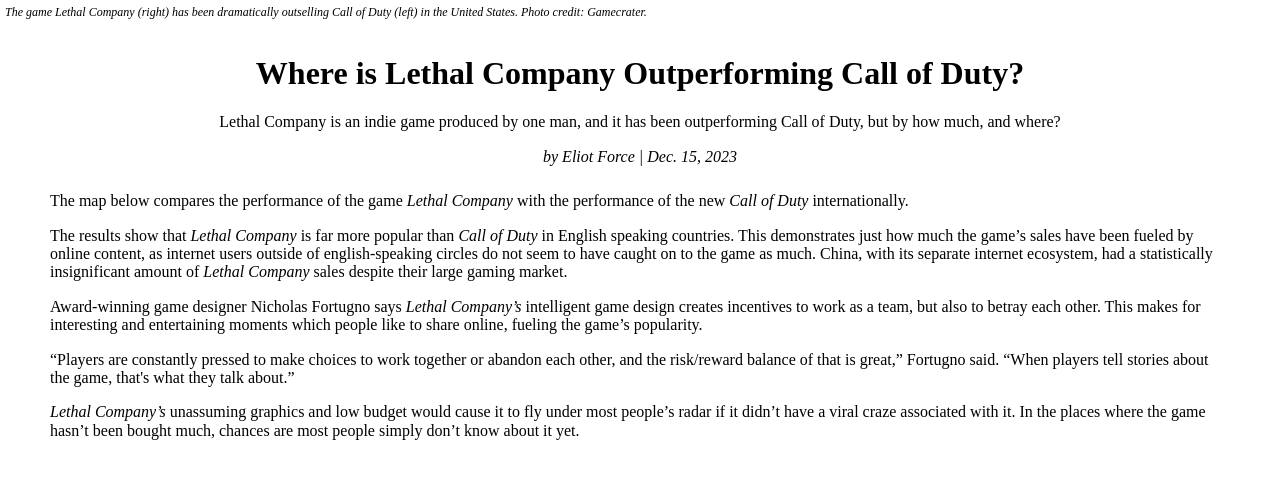
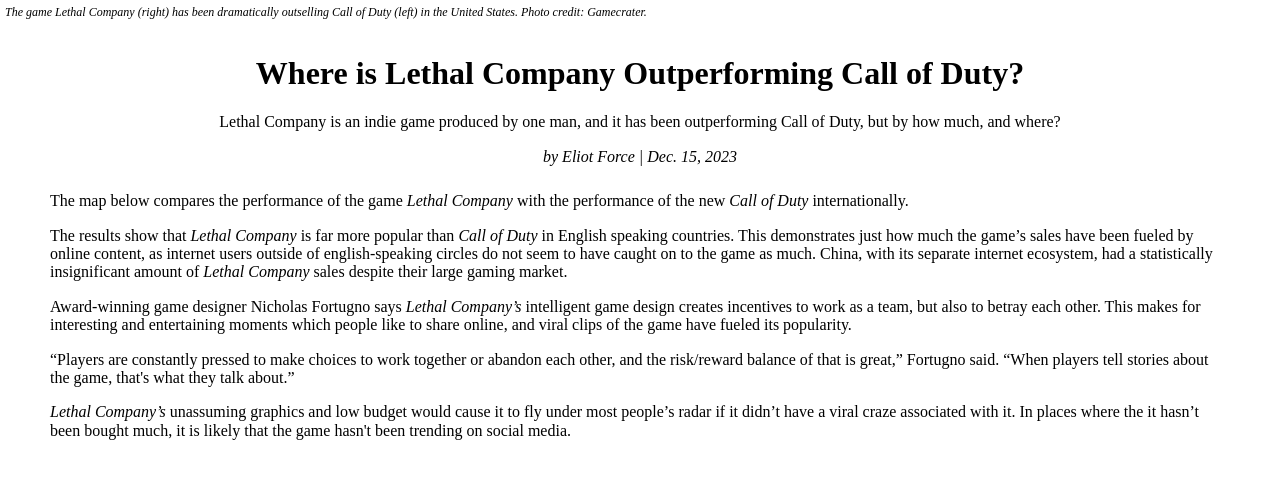
Before and after one commit to eforc3/map-project, a plain HTML site: page index.html in a window 1280 px wide. Shown: the part 726-1204 px from the top of the page. Drawn offline with nearby package versions, Linux system fonts and the light colour scheme; grey boxes are pictures that could not be loaded.

Commit message:
Update index.html

```diff
--- a/index.html
+++ b/index.html
@@ -45,11 +45,11 @@
 
 <p>The results show that <i>Lethal Company</i> is far more popular than <i>Call of Duty</i> in English speaking countries. This demonstrates just how much the game’s sales have been fueled by online content, as internet users outside of english-speaking circles do not seem to have caught on to the game as much. China, with its separate internet ecosystem, had a statistically insignificant amount of <i>Lethal Company</i> sales despite their large gaming market. </p>
 
-<p> Award-winning game designer Nicholas Fortugno says <i>Lethal Company’s</i> intelligent game design creates incentives to work as a team, but also to betray each other. This makes for interesting and entertaining moments which people like to share online, fueling the game’s popularity.</p>
+<p> Award-winning game designer Nicholas Fortugno says <i>Lethal Company’s</i> intelligent game design creates incentives to work as a team, but also to betray each other. This makes for interesting and entertaining moments which people like to share online, and viral clips of the game have fueled its popularity.</p>
 
 <p>“Players are constantly pressed to make choices to work together or abandon each other, and the risk/reward balance of that is great,” Fortugno said. “When players tell stories about the game, that's what they talk about.” </p>
 
-<p> <i>Lethal Company’s</i> unassuming graphics and low budget would cause it to fly under most people’s radar if it didn’t have a viral craze associated with it. In the places where the game hasn’t been bought much, chances are most people simply don’t know about it yet.  </p>
+<p> <i>Lethal Company’s</i> unassuming graphics and low budget would cause it to fly under most people’s radar if it didn’t have a viral craze associated with it. In places where the it hasn’t been bought much, it is likely that the game hasn't been trending on social media.  </p>
 
 
 </div>
```
